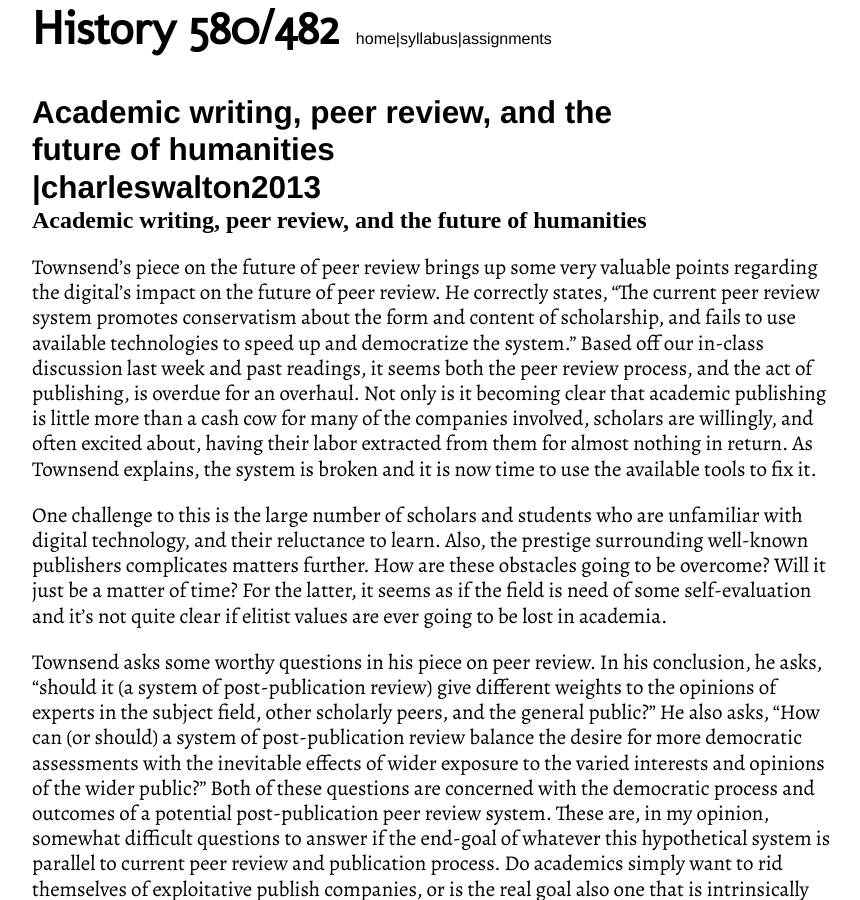
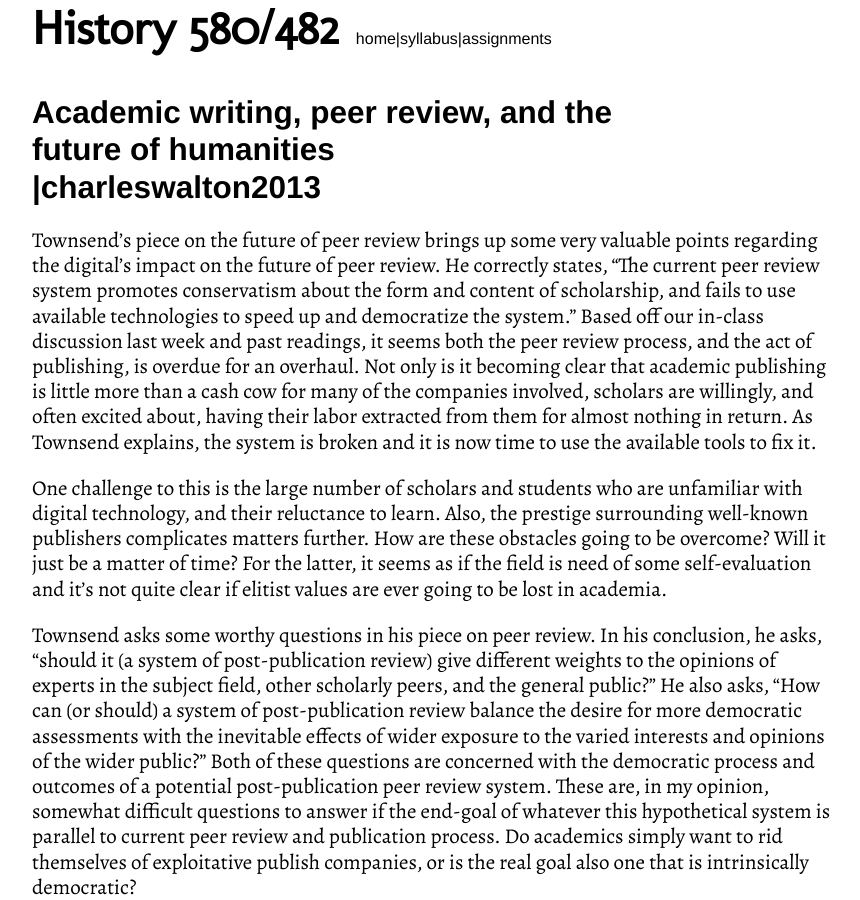
Before and after one commit to chadblack/history580, a Jekyll site: the page built from _posts/2013-11-20-academic-writing-peer-review-and-the-future-of-humanities.md, in a window 1280 px wide and 900 px high. Shown: the whole window, without its empty margins (208-1068 px from the left). Built offline with Jekyll 4.4.1, drawn with Linux system fonts in a browser that asks for light colours; some web fonts are replaced; Markdown is read by kramdown in place of the engine named in the settings; comment, search, counter and statistics services are not loaded.

Commit message:
post name delete subtitle

```diff
--- a/_posts/2013-11-20-academic-writing-peer-review-and-the-future-of-humanities.md
+++ b/_posts/2013-11-20-academic-writing-peer-review-and-the-future-of-humanities.md
@@ -4,8 +4,6 @@ layout: post
 title: "Academic writing, peer review, and the future of humanities "
 author: charleswalton2013
 ---
-
-## Academic writing, peer review, and the future of humanities
 
 
 Townsend’s piece on the future of peer review brings up some very valuable points regarding the digital’s impact on the future of peer review. He correctly states, “The current peer review system promotes conservatism about the form and content of scholarship, and fails to use available technologies to speed up and democratize the system.” Based off our in-class discussion last week and past readings, it seems both the peer review process, and the act of publishing, is overdue for an overhaul. Not only is it becoming clear that academic publishing is little more than a cash cow for many of the companies involved, scholars are willingly, and often excited about, having their labor extracted from them for almost nothing in return. As Townsend explains, the system is broken and it is now time to use the available tools to fix it.
```
